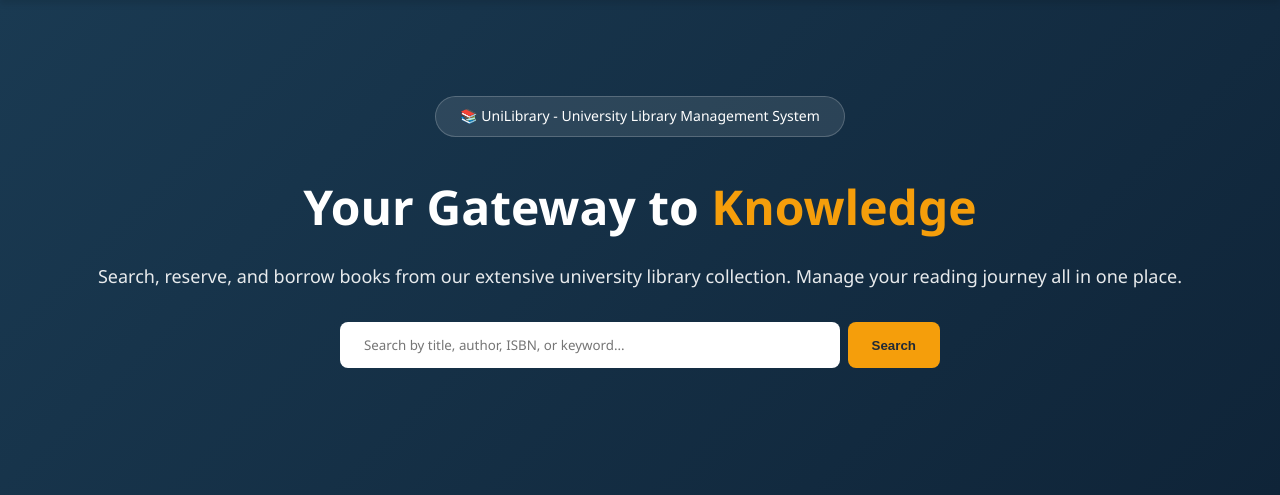
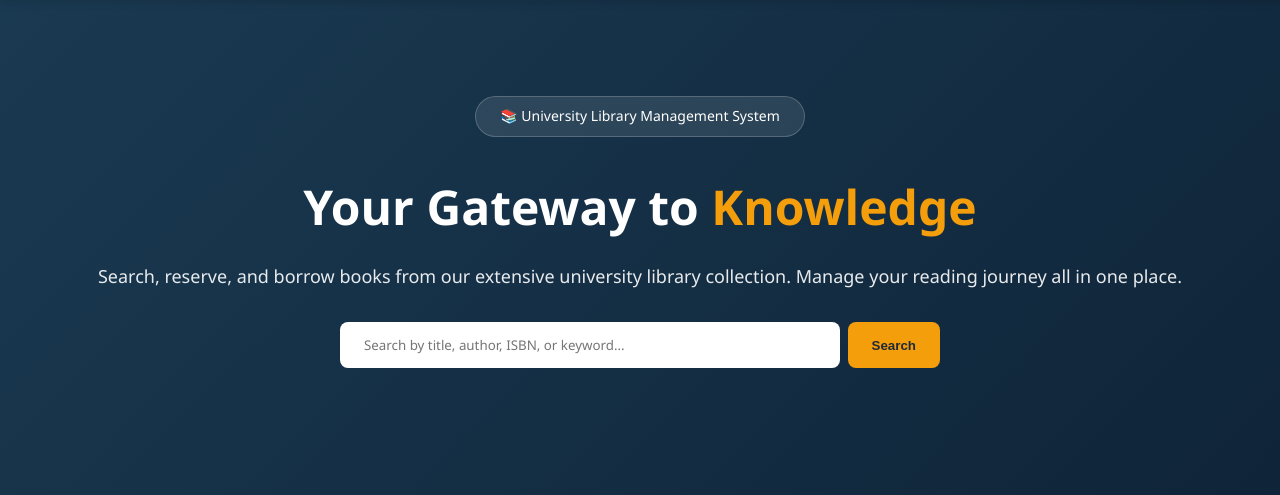
Before and after one commit to CPGaiming/library, a PHP site: page / in a window 1280 px wide. Shown: the part 70-565 px from the top of the page. Run offline with PHP 8.4, Linux system fonts and the light colour scheme; data that the repository does not hold is empty.

Commit message:
Update homepage with complete structure

```diff
--- a/index.php
+++ b/index.php
@@ -47,7 +47,7 @@ $categories = $category->getAll();
 
     <section class="hero">
         <div class="hero-content">
-            <div class="hero-badge">📚 <?php echo SITE_NAME; ?> - University Library Management System</div>
+            <div class="hero-badge">📚 University Library Management System</div>
             <h1>Your Gateway to <span class="highlight">Knowledge</span></h1>
             <p>Search, reserve, and borrow books from our extensive university library collection. Manage your reading journey all in one place.</p>
 
```
